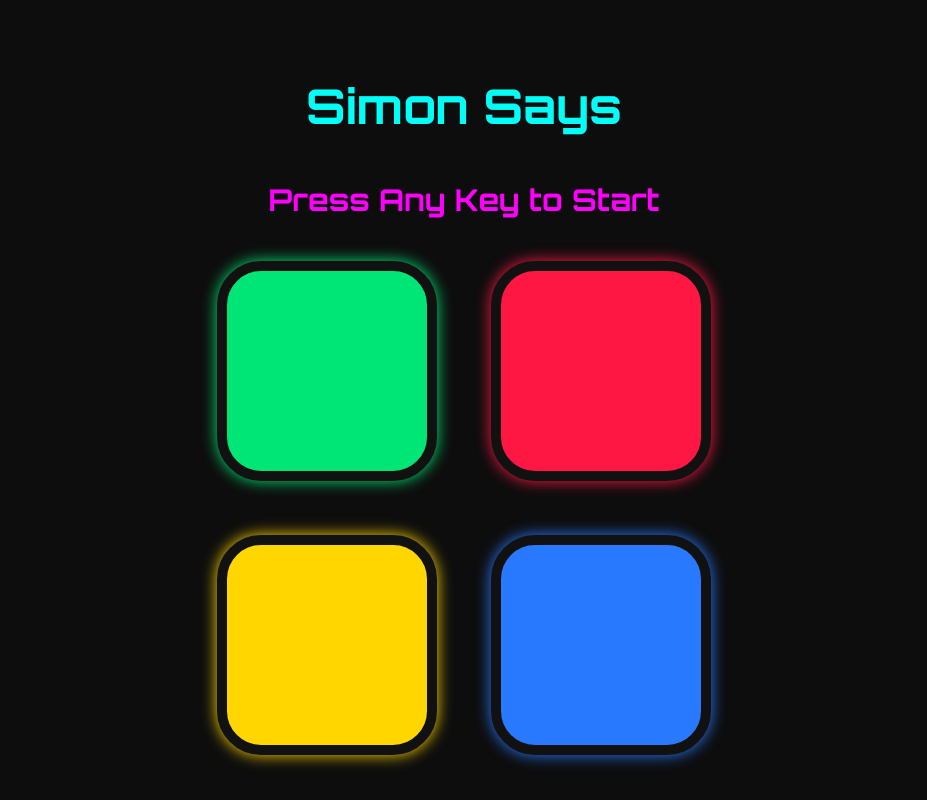
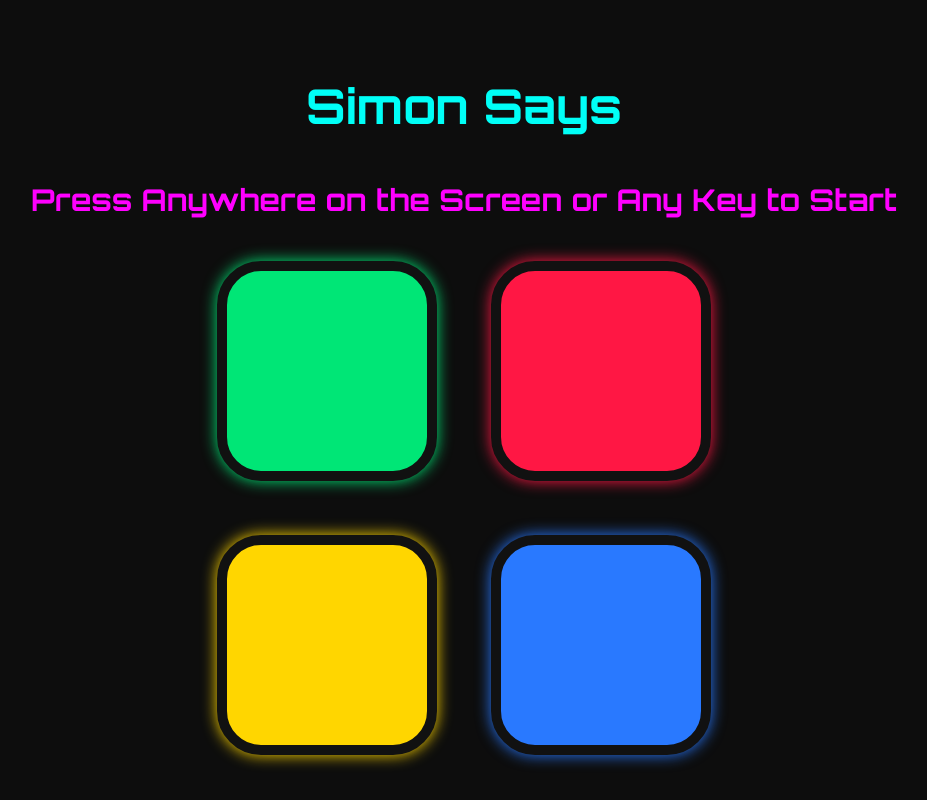
Before and after one commit to aceny113/SimonSays, a plain HTML site: page index.html in a window 1280 px wide. Shown: the whole page, without its empty margins (176-1103 px from the left). Drawn offline with nearby package versions, Linux system fonts and the light colour scheme.

Commit message:
change the title

```diff
--- a/index.html
+++ b/index.html
@@ -11,7 +11,7 @@
 </head>
 
 <body>
-  <h1 id="level-title">Simon Says <br> <span>Press Any Key to Start</span></h1>
+  <h1 id="level-title">Simon Says <br> <span>Press Anywhere on the Screen or Any Key to Start</span></h1>
 
   <div class="container">
     <div class="row">
```
